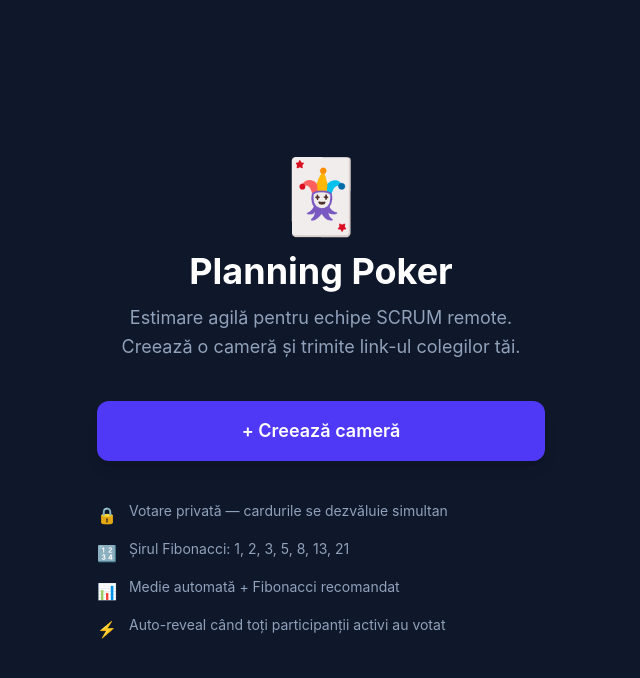
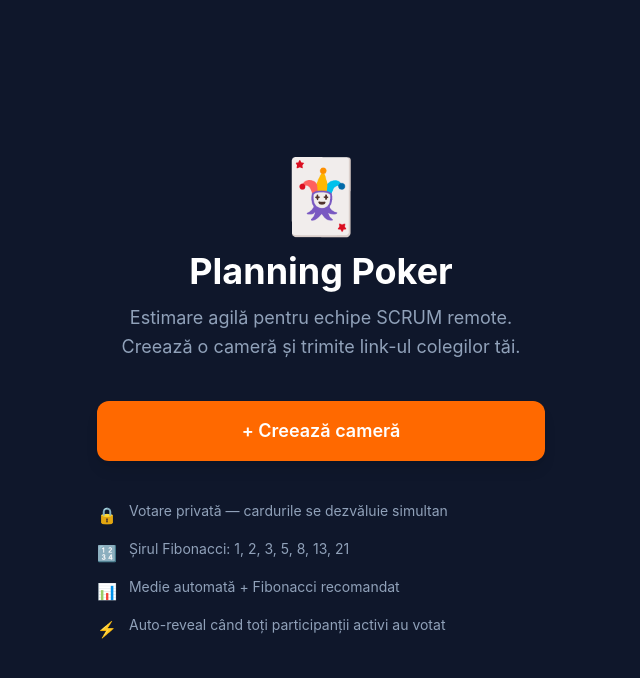
Before and after one commit to MihaielaM/poker-planning, a Next.js app: page / in a window 1280 px wide. Shown: the top 678 px of the page, without its empty margins (319-959 px from the left). Built offline with nearby package versions, Linux system fonts and the light colour scheme.

Commit message:
Change 'Creează cameră' button color to orange

```diff
--- a/app/page.tsx
+++ b/app/page.tsx
@@ -39,7 +39,7 @@ export default function HomePage() {
         <button
           onClick={createRoom}
           disabled={loading}
-          className="w-full bg-indigo-600 hover:bg-indigo-700 active:bg-indigo-800 disabled:bg-slate-700 disabled:text-slate-500 disabled:cursor-not-allowed text-white font-semibold px-8 py-4 rounded-xl text-lg transition-colors shadow-lg"
+          className="w-full bg-orange-500 hover:bg-orange-600 active:bg-orange-700 disabled:bg-slate-700 disabled:text-slate-500 disabled:cursor-not-allowed text-white font-semibold px-8 py-4 rounded-xl text-lg transition-colors shadow-lg"
         >
           {loading ? (
             <span className="flex items-center justify-center gap-2">
```
